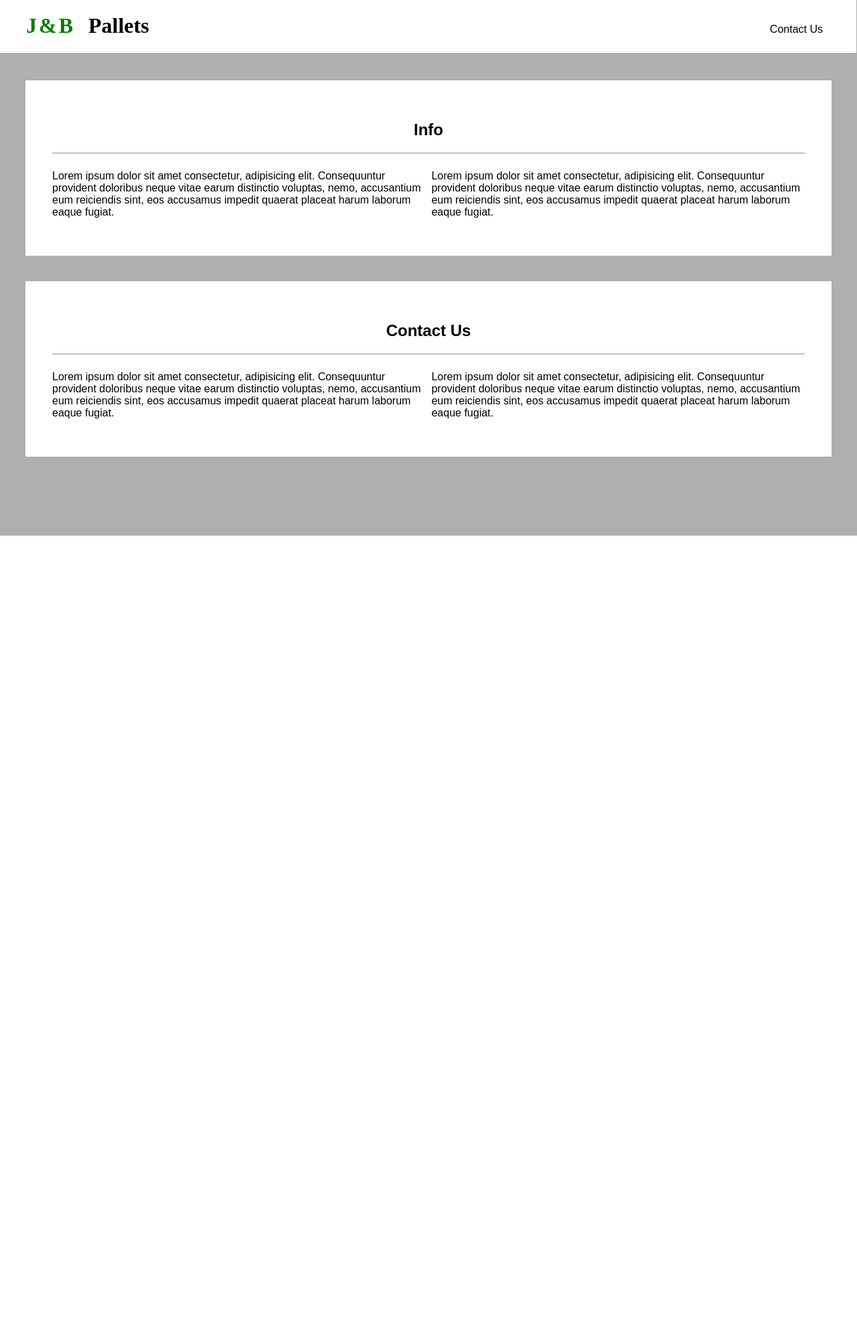
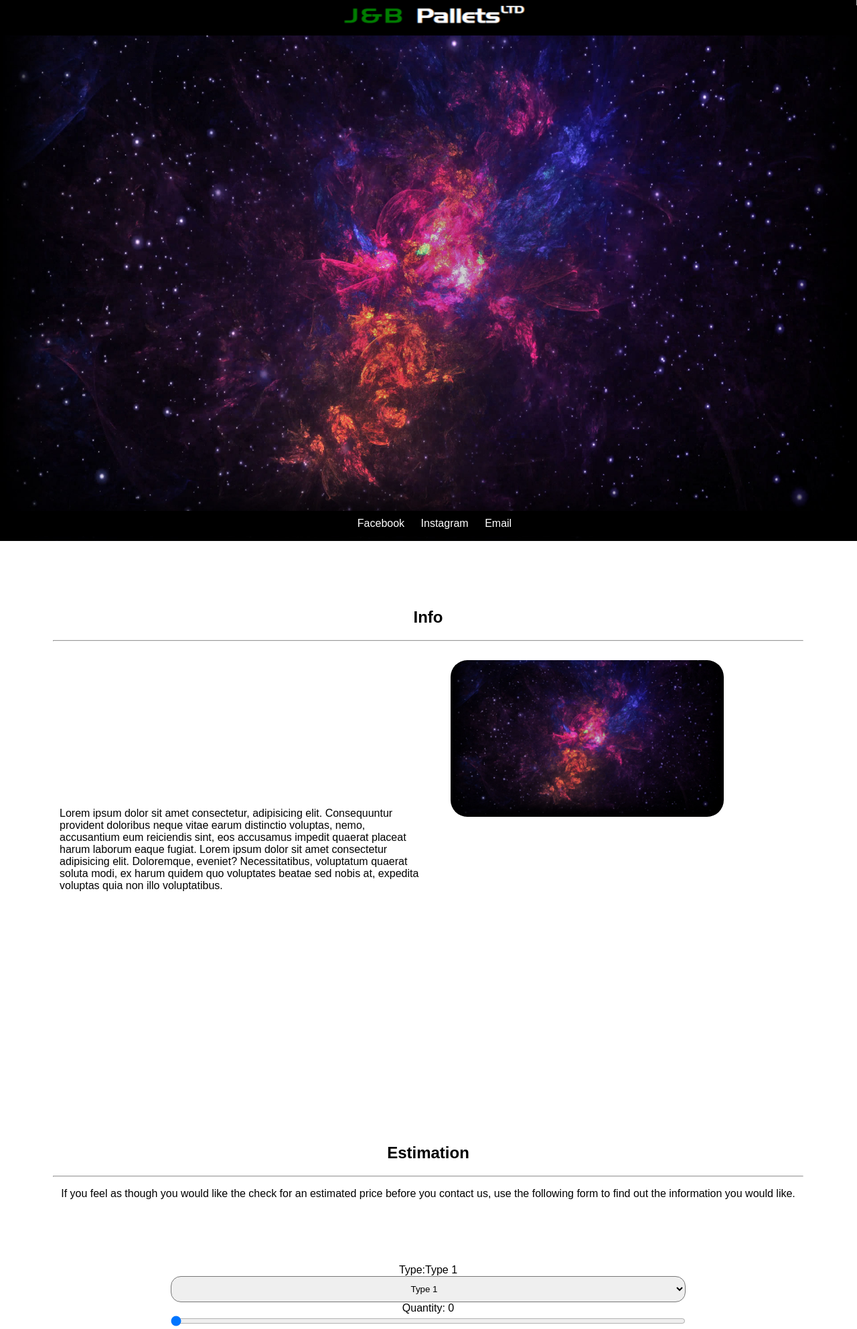
Before and after one commit to roy-finch/JBP_Website, a Flask app: page / in a window 1280 px wide. Shown: the top 1985 px of the page at 67% size. Before the commit the page ends 800 px from the top, so only its background shows below. Run offline with Flask 2, Linux system fonts and the light colour scheme.

Commit message:
general update towards functionality and style and gave the website a pallet.

```diff
--- a/static/css/custom.css
+++ b/static/css/custom.css
@@ -1,8 +1,10 @@
 body {
     font-family: Arial, Helvetica, sans-serif;
     background-color: rgb(175, 175, 175);
-    top: 0px;
-    left: 0px;
+    width: 100vw;
+    height: 100vh;
+    overflow-x: hidden;
+    user-select: none;
 }
 a {
     text-decoration: none;
@@ -23,3 +25,21 @@ a {
 .h-75vh {
     height: 75vh;
 }
+.h-95vh {
+    height: 95vh;
+}
+.w-100vw {
+    width: 100vw;
+}
+.z-index-2 {
+    z-index: -2;
+}
+.h-40vh {
+    height: 40vh;
+}
+.m-top-100vh {
+    margin-top: 100vh;
+}
+.w-88vw {
+    width: 88vw;
+}
--- a/static/js/base.js
+++ b/static/js/base.js
@@ -0,0 +1,35 @@
+function qUpdate() {
+    var quantity = document.getElementById("quantity").value
+    var type = document.getElementById("type").value
+    const values = [9.99, 12.99, 14.99]
+    document.getElementById("q").value = quantity;
+    document.getElementById("t").value = type;
+
+    if (type == "Type 1") {
+        val = values[0];
+    } else if (type == "Type 2") {
+        val = values[1];
+    } else if (type == "Type 3") {
+        val = values[2];
+    }
+
+    document.getElementById("price").value = parseFloat(quantity*val).toFixed(2);
+}
+
+function scrollUpdate(e) {
+    var scroll = this.oldScroll > this.scrollY
+    if (this.oldScroll > this.scrollY) {
+    } else if (this.oldScroll < this.scrollY) {
+    }
+
+    if (this.scrollY >= 0 && this.scrollY < 600) {
+        document.title = "J&B Pallets | Home"
+    } else if (this.scrollY >= 600 && this.scrollY < 1200) {
+        document.title = "J&B Pallets | Info"
+    } else if (this.scrollY >= 1200 && this.scrollY < 1800) {
+        document.title = "J&B Pallets | Estimate"
+    }  else if (this.scrollY >= 1800) {
+        document.title = "J&B Pallets | Contact Us"
+    }
+    this.oldScroll = this.scrollY;
+}
--- a/templates/base.html
+++ b/templates/base.html
@@ -10,15 +10,27 @@
     <link rel="stylesheet" type="text/css" href="{{ url_for('static', filename='css/custom.css') }}">
     <script src="{{ url_for('static', filename='js/base.js') }}"></script>
 </head>
-<body>
-    <div class="w-100per position-fixed topN-1px leftN-1px t-indent-20px bg-color-white">
-        <div>
-            <a href=""><h1 class="logo display-inline-flex w-88per"><span class="letter-spacing-3px color-green">J&B</span><span> Pallets</span></h1></a>
-            <a href="#contact">Contact Us</a>
+<body onscroll="scrollUpdate()">
+    <div class="w-100vw position-fixed topN-1px leftN-1px t-indent-20px bg-color-black t-align-center">
+        <div class="p-5px">
+            <a href=""><img class="w-22per h-40px" src="{{ url_for('static', filename='img/logo2.PNG') }}"></a>
+            <!-- <output id="s" class="color-white"></output> -->
         </div>
     </div>
 
-    {% block content %}
-    {% endblock %}
+    <div class="position-absolute z-index-2 leftN-1px">
+        {% block content %}
+        {% endblock %}
+    </div>
+
+    <div class="w-100vw position-fixed bottomN-1px leftN-1px t-indent-20px bg-color-black t-align-center">
+        <div class="p-10px">
+            <!-- <a class="color-white" href="#contact">Contact Us</a> -->
+            <!-- <span class="color-white p-10px">Phone Number: 124135082357014790</span> -->
+            <a class="color-white p-10px">Facebook</a>
+            <a class="color-white p-10px">Instagram</a>
+            <a class="color-white p-10px">Email</a>
+        </div>
+    </div>
 </body>
 </html>
--- a/templates/index.html
+++ b/templates/index.html
@@ -1,26 +1,60 @@
 {% extends "base.html" %}
 {% block content %}
-
-<div class="m-top-120px h-60vh m-left-30px m-right-30px bg-color-white p-40px">
-    <h2 class="t-align-center">Info</h2>
-    <hr>
-    <div class="display-inline-flex w-50per">
-        <p>Lorem ipsum dolor sit amet consectetur, adipisicing elit. Consequuntur provident doloribus neque vitae earum distinctio voluptas, nemo, accusantium eum reiciendis sint, eos accusamus impedit quaerat placeat harum laborum eaque fugiat.</p>
-    </div>
-    <div class="display-inline-flex w-49per">
-        <p>Lorem ipsum dolor sit amet consectetur, adipisicing elit. Consequuntur provident doloribus neque vitae earum distinctio voluptas, nemo, accusantium eum reiciendis sint, eos accusamus impedit quaerat placeat harum laborum eaque fugiat.</p>
+<div class="w-100per z-index-2 h-100vh bg-color-white">
+    <img class="h-100per w-100per" src="{{ url_for('static', filename='img/temp.jpg') }}">
+</div>
+<div class="h-100vh w-100per bg-color-white">
+    <div class="p-80px">
+        <h2 class="t-align-center">Info</h2>
+        <hr>
+        <div class="display-inline-flex w-49per p-10px">
+            <p>Lorem ipsum dolor sit amet consectetur, adipisicing elit. Consequuntur provident doloribus neque vitae earum distinctio voluptas, nemo, accusantium eum reiciendis sint, eos accusamus impedit quaerat placeat harum laborum eaque fugiat. Lorem ipsum dolor sit amet consectetur adipisicing elit. Doloremque, eveniet? Necessitatibus, voluptatum quaerat soluta modi, ex harum quidem quo voluptates beatae sed nobis at, expedita voluptas quia non illo voluptatibus.</p>
+        </div>
+        <div class="display-inline-flex w-40per">
+            <div class="p-20px">
+                <img class="h-100per w-100per b-r-25px" src="{{ url_for('static', filename='img/temp.jpg') }}">
+            </div>
+        </div>
     </div>
 </div>
-<br>
-<div id="contact" class="h-60vh m-20px m-left-30px m-right-30px bg-color-white p-40px">
-    <h2 class="t-align-center">Contact Us</h2>
-    <hr>
-    <div class="display-inline-flex w-50per">
-        <p>Lorem ipsum dolor sit amet consectetur, adipisicing elit. Consequuntur provident doloribus neque vitae earum distinctio voluptas, nemo, accusantium eum reiciendis sint, eos accusamus impedit quaerat placeat harum laborum eaque fugiat.</p>
-    </div>
-    <div class="display-inline-flex w-49per">
-        <p>Lorem ipsum dolor sit amet consectetur, adipisicing elit. Consequuntur provident doloribus neque vitae earum distinctio voluptas, nemo, accusantium eum reiciendis sint, eos accusamus impedit quaerat placeat harum laborum eaque fugiat.</p>
+<div class="h-100vh w-100per leftN-1px bg-color-white">
+    <div class="p-80px">
+        <h2 class="t-align-center">Estimation</h2>
+        <hr>
+        <div class="t-align-center">
+            <p>If you feel as though you would like the check for an estimated price before you contact us, use the following form to find out the information you would like.</p>
+        </div>
+        <form class="t-align-center p-80px">
+            <label for="type">Type:</label><output id="t">Type 1</output>
+            <br>
+            <select class="w-80per p-10px b-r-15px t-align-center" id="type" oninput="qUpdate()">
+                <option value="Type 1">Type 1</option>
+                <option value="Type 2">Type 2</option>
+                <option value="Type 3">Type 3</option>
+            </select>
+            <br>
+            <label for="quantity">Quantity: </label><output id="q">0</output>
+            <br>
+            <input id="quantity" type="range" class="w-80per" value="0" oninput="qUpdate()">
+            <br>
+            <div class="p-10px m-top-50px f-size-20px b-r-15px">
+                <label for="price">Price: £</label><output type="" id="price">0</output>
+            </div>
+        </form>
     </div>
 </div>
-
+<div class="h-100vh w-100per leftN-1px bg-color-white">
+    <div class="p-80px">
+        <h2 class="t-align-center">Contact Us</h2>
+        <hr>
+        <div class="display-inline-flex w-40per">
+            <div class="p-20px">
+                <img class="h-100per w-100per b-r-25px" src="{{ url_for('static', filename='img/temp.jpg') }}">
+            </div>
+        </div>
+        <div class="w-49per">
+            <p>Lorem ipsum dolor sit amet consectetur, adipisicing elit. Consequuntur provident doloribus neque vitae earum distinctio voluptas, nemo, accusantium eum reiciendis sint, eos accusamus impedit quaerat placeat harum laborum eaque fugiat.</p>
+        </div>
+    </div>
+</div>
 {% endblock %}
```
Also changed, not shown: static/img/logo.PNG (added), static/img/logo2.PNG (added), static/img/temp.jpg (added).
